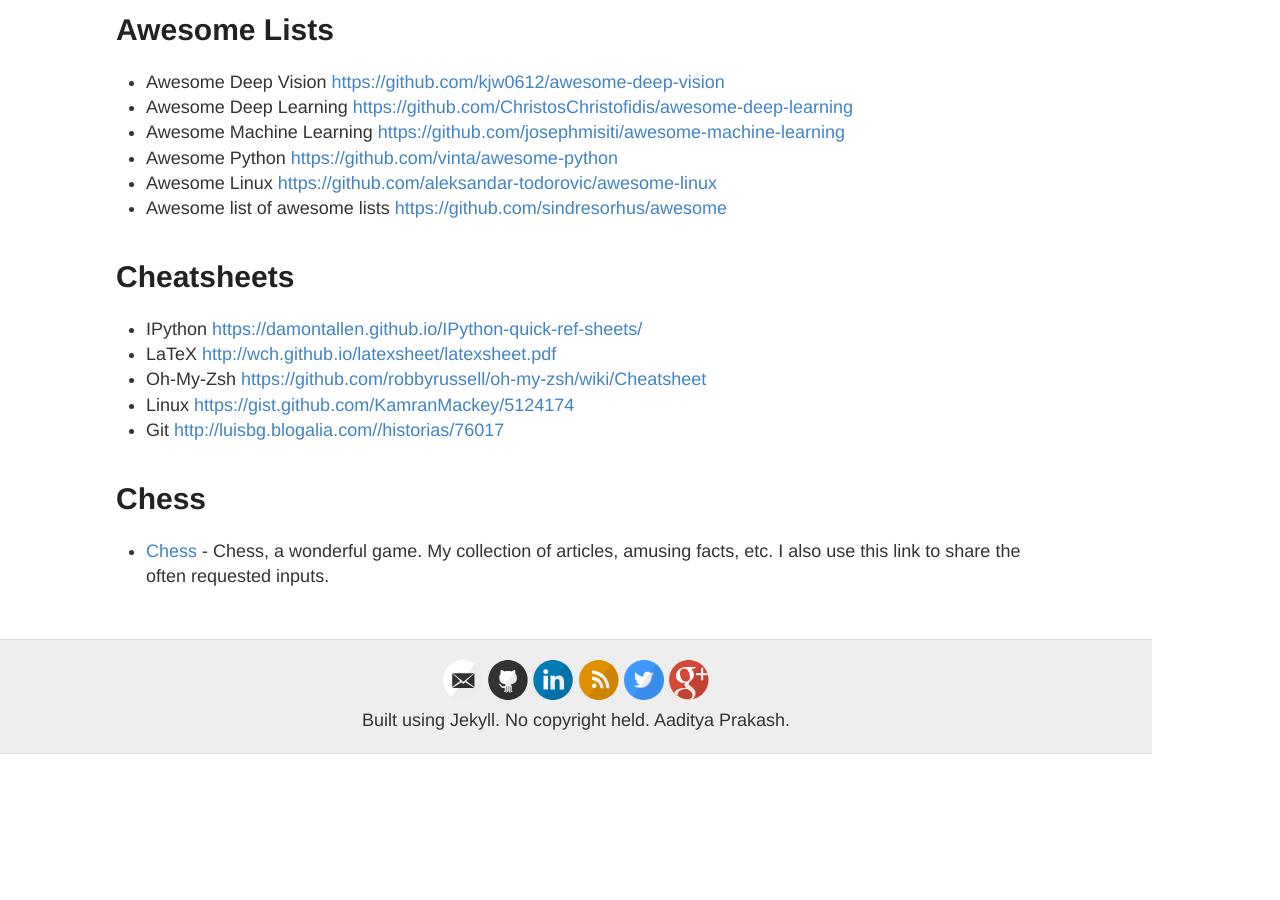
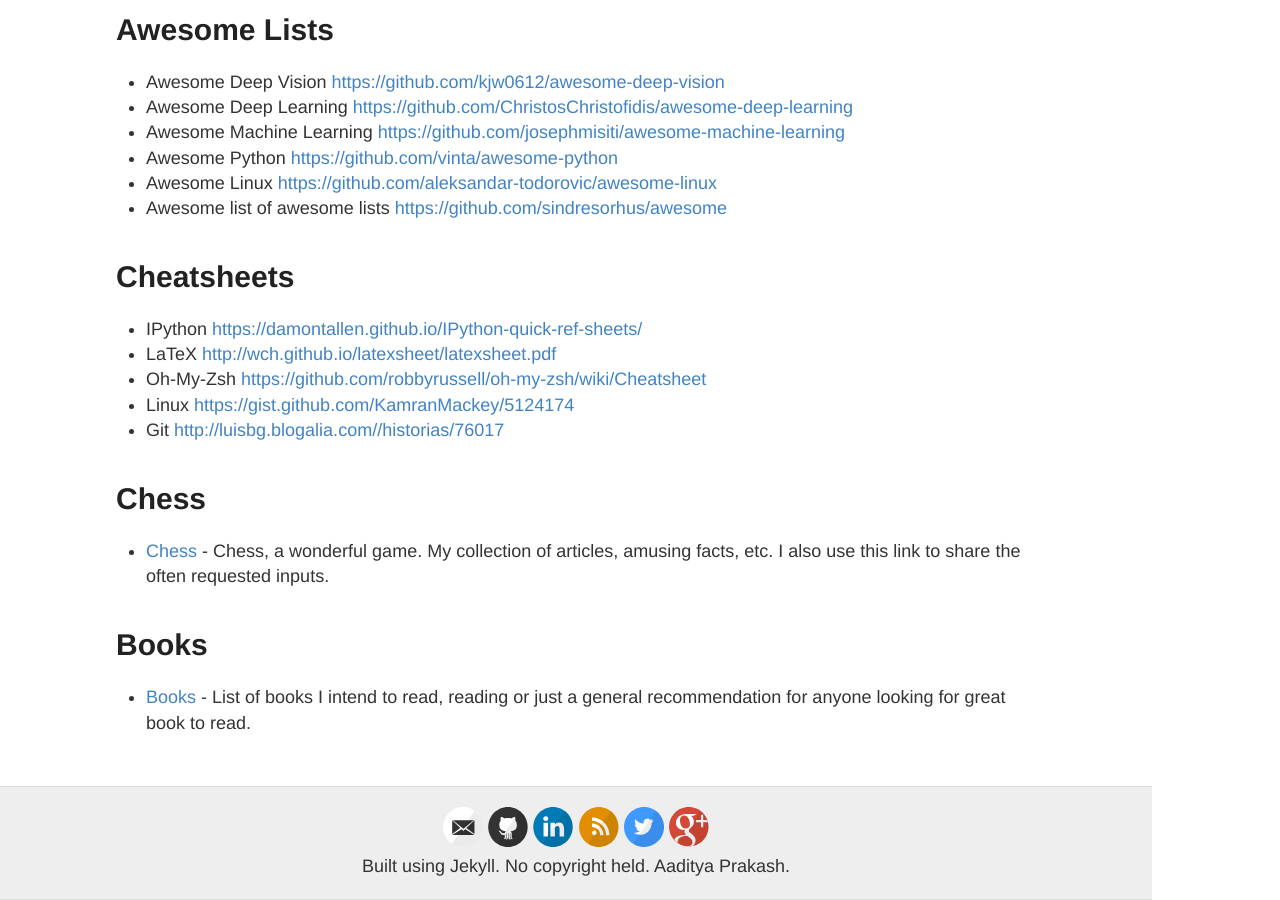
Before and after one commit to iamaaditya/iamaaditya.github.io, a Jekyll site: the page built from notes/index.md, in a window 1280 px wide and 900 px high, scrolled down 1764 px. Built offline with Jekyll 4.4.1, drawn with Linux system fonts in a browser that asks for light colours; Markdown is read by kramdown in place of the engine named in the settings; before the commit the page ends 2518 px from its top, so only the background shows below that.

Commit message:
added link for the books

```diff
--- a/notes/index.md
+++ b/notes/index.md
@@ -66,3 +66,6 @@
 
 # Chess
   * [Chess]( {{site.baseurl}}/notes/chess/ ) - Chess, a wonderful game. My collection of articles, amusing facts, etc. I also use this link to share the often requested inputs.
+
+# Books
+  * [Books]( {{site.baseurl}}/notes/books/ ) - List of books I intend to read, reading or just a general recommendation for anyone looking for great book to read.
```
Also changed, not shown: notes/books/index.md (added, +15 -0 lines), notes/programming/index.md (+1 -5 lines).
